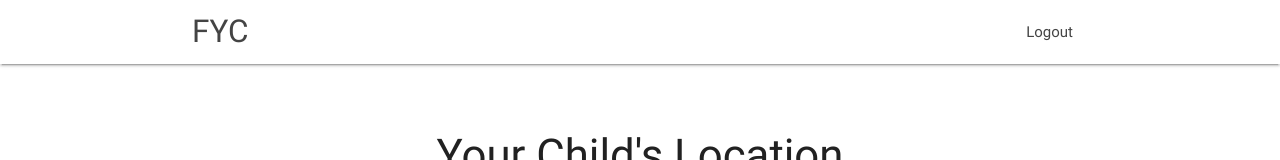
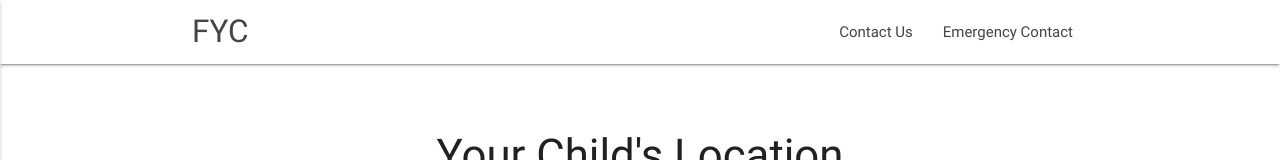
Before and after one commit to nehashri02/ankitraj7994.github.io, a plain HTML site: page track.html in a window 1280 px wide. Shown: the top 160 px of the page. Drawn offline with nearby package versions, Linux system fonts and the light colour scheme; some packages are replaced by stand-ins of ours.

Commit message:
phone number added and some other bug fixes

```diff
--- a/track.html
+++ b/track.html
@@ -20,12 +20,16 @@
 <body>
   <nav class="white" role="navigation">
     <div class="nav-wrapper container">
-      <a id="logo-container" href="./index.html" class="brand-logo">FYC</a>
-      <ul class="right">
-        <li><a href="./index.html">Logout</a></li>
+      <a id="logo-container" href="#" class="brand-logo">FYC</a>
+      <ul class="right hide-on-med-and-down">
+        <li><a href="tel:+918340425334">Contact Us</a></li>
+        <li><a href="tel:+918340425334">Emergency Contact</a></li>
       </ul>
 
-
+      <ul id="nav-mobile" class="side-nav">
+        <li><a href="tel:+918340425334">Contact Us</a></li>
+        <li><a href="tel:+918340425334">Emergency Contact</a></li>
+      </ul>
       <a href="#" data-activates="nav-mobile" class="button-collapse"><i class="material-icons">menu</i></a>
     </div>
   </nav>
```
Also changed, not shown: index.html (+1 -1 lines).
